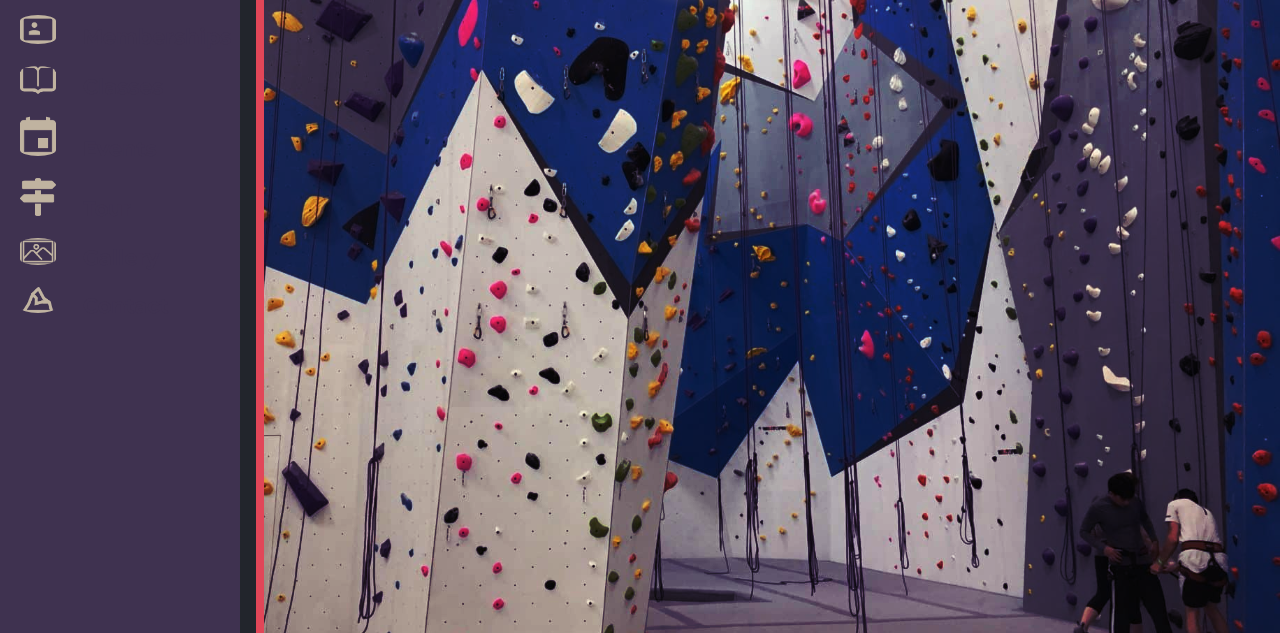
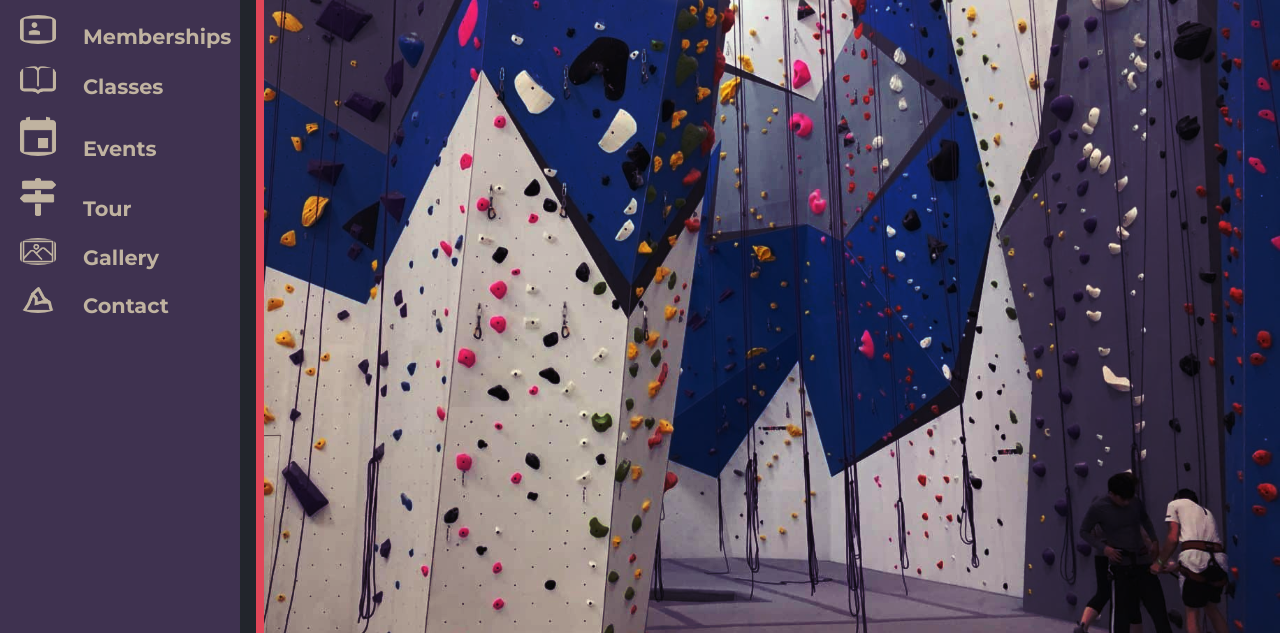
Before and after one commit to selfofsteam/hello-world, a plain HTML site: page index.html in a window 1280 px wide. Shown: the part 167-800 px from the top of the page. Drawn offline with Linux system fonts and the light colour scheme.

Commit message:
Update styles.css

```diff
--- a/styles.css
+++ b/styles.css
@@ -520,7 +520,7 @@ input[type="submit"]:hover {
         margin: auto;
     }
     #home-nav ul li a p {
-        color: #3f3250;
+        color: #c0b3a0;
         transition: .5s ease-in-out color;
         text-shadow: none;
         font-size: 1.3em;
```
